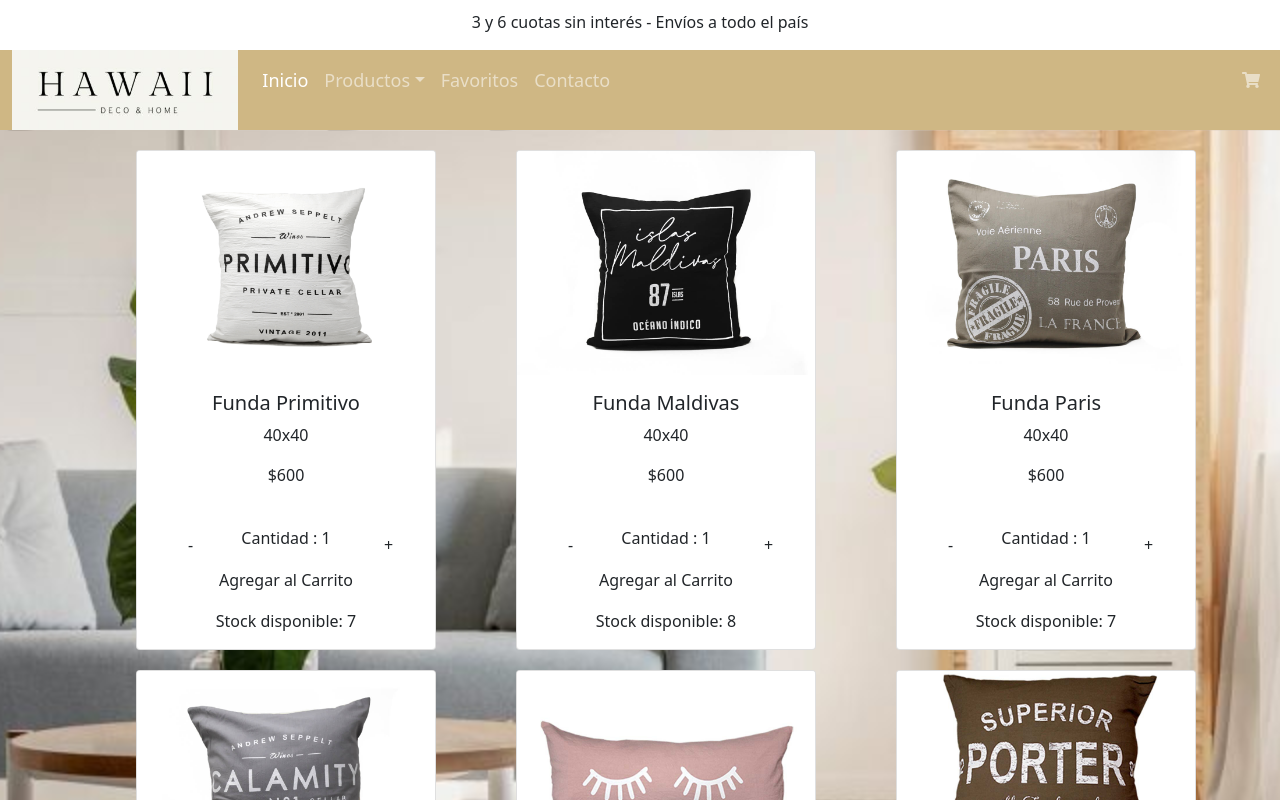
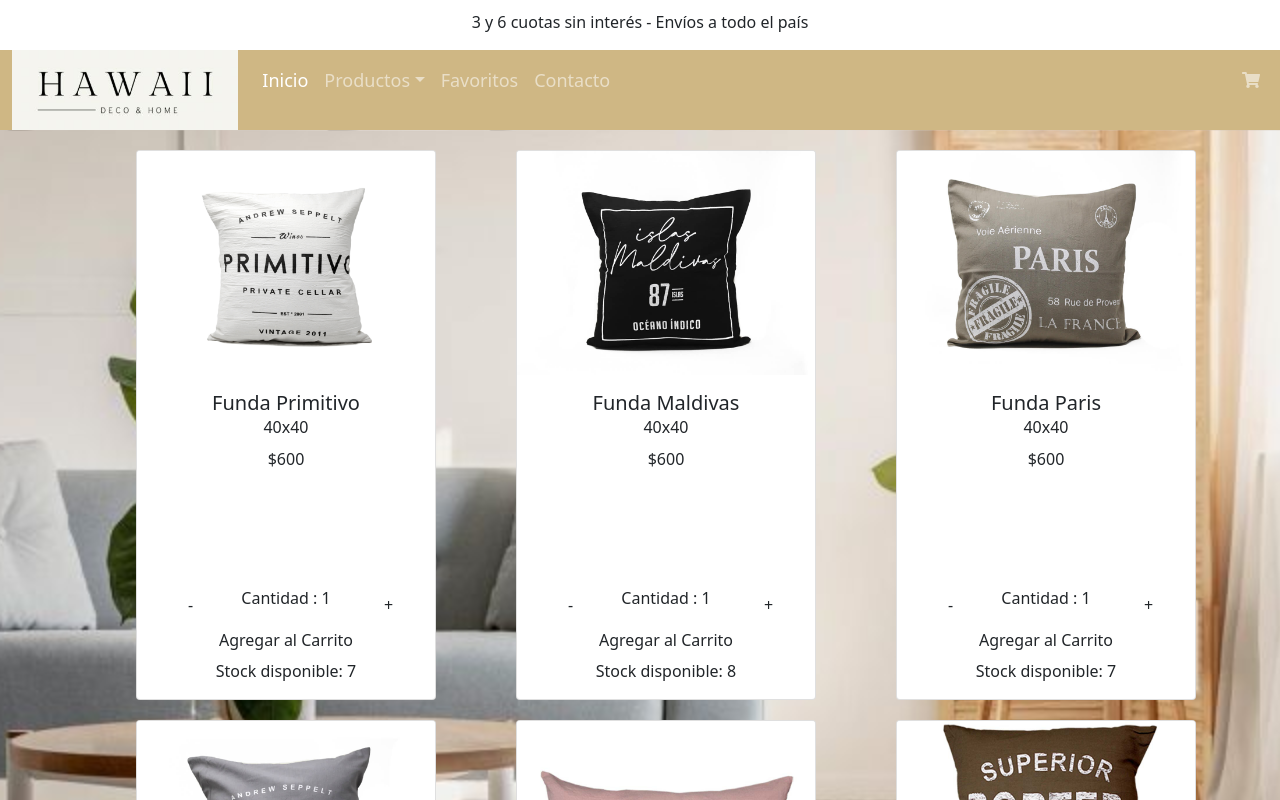
Before and after one commit to yamilalopez/reactyl, a React (Create React App) app: page / in a window 1280 px wide. Shown: the top 800 px of the page. Built offline with nearby package versions, Linux system fonts and the light colour scheme.

Commit message:
finalizar compra

```diff
--- a/src/Components/Item/Item.css
+++ b/src/Components/Item/Item.css
@@ -1,9 +1,13 @@
 .card {
-height: 500px;
+height: 550px;
 width: 300px;
 text-align: center;
 margin-top: 20px;
 margin-left: 30px;
+}
+
+.card-text {
+    margin-top: -8px;
 }
 
 .controls {
@@ -29,6 +33,7 @@
     background-color: #EADEB8;
 }
 
-.stock {
-    padding-top: 10px;
+.botonVerMas {
+    background-color: #EADEB8;
+    margin-top: -5px;
 }
```
